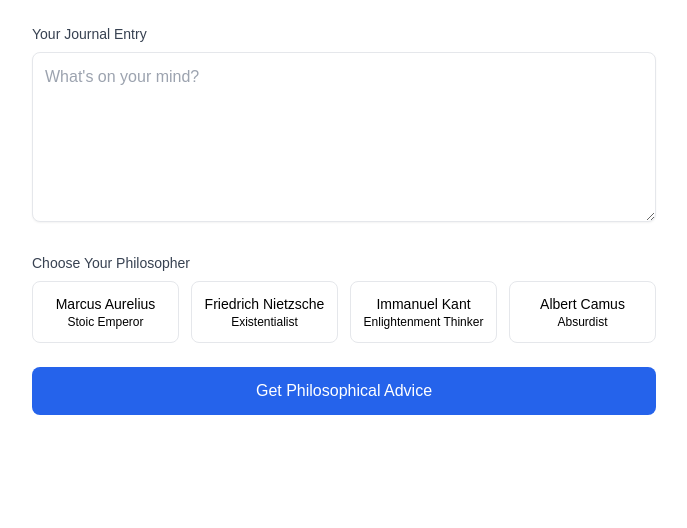
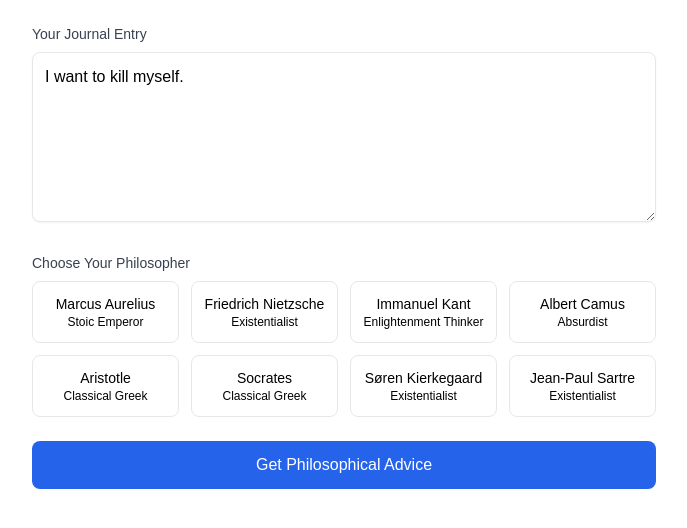
Before and after one commit to AryanKumar1401/stoic-companion, a Next.js app: page / in a window 1280 px wide. Shown: the top 528 px of the page, without its empty margins (296-983 px from the left). Built offline with nearby package versions, Linux system fonts and the light colour scheme.

Commit message:
added philosophers

```diff
--- a/app/api/journal/route.ts
+++ b/app/api/journal/route.ts
@@ -20,7 +20,8 @@ export async function POST(request: Request) {
 
         return NextResponse.json({
             success: true,
-            entry: result.rows[0]
+            entry: result.rows[0],
+            philosopher: philosopher
         });
 
     } catch (error) {
--- a/app/lib/gpt4.ts
+++ b/app/lib/gpt4.ts
@@ -31,7 +31,7 @@ async function generateStoicAdvice(prompt: string): Promise<string> {
 async function analyzeJournalingTone(journalEntry: string): Promise<string> {
     try {
         const response = await openai.chat.completions.create({
-            model: "gpt-4o",
+            model: "gpt-3.5-turbo",
             messages: [
                 {
                     role: "system",
--- a/app/page.tsx
+++ b/app/page.tsx
@@ -8,15 +8,20 @@ interface Philosopher {
 }
 
 const philosophers: Philosopher[] = [
-  { id: 'marcus', name: 'Marcus Aurelius', description: 'Stoic Emperor' },
-  { id: 'nietzsche', name: 'Friedrich Nietzsche', description: 'Existentialist' },
-  { id: 'kant', name: 'Immanuel Kant', description: 'Enlightenment Thinker' },
-  { id: 'camus', name: 'Albert Camus', description: 'Absurdist' }
+  { id: 'Marcus', name: 'Marcus Aurelius', description: 'Stoic Emperor' },
+  { id: 'Nietzsche', name: 'Friedrich Nietzsche', description: 'Existentialist' },
+  { id: 'Kant', name: 'Immanuel Kant', description: 'Enlightenment Thinker' },
+  { id: 'Camus', name: 'Albert Camus', description: 'Absurdist' },
+  { id: 'Aristotle', name: 'Aristotle', description: 'Classical Greek' },
+  { id: 'Socrates', name: 'Socrates', description: 'Classical Greek' },
+  { id: 'Kierkegaard', name: 'Søren Kierkegaard', description: 'Existentialist' },
+  { id: 'Sartre', name: 'Jean-Paul Sartre', description: 'Existentialist' }
 ];
 
 export default function Home() {
   const [content, setContent] = useState('');
   const [result, setResult] = useState(null);
+  const [isLoading, setIsLoading] = useState(false);
   const [selectedPhilosopher, setSelectedPhilosopher] = useState<string | null>(null);
 
   const handleSubmit = async (e: React.FormEvent) => {
@@ -25,13 +30,13 @@ export default function Home() {
       alert('Please select a philosopher');
       return;
     }
-
+    setIsLoading(true);
     try {
       const response = await fetch('/api/journal', {
         method: 'POST',
-        // headers: {
-        //   'Content-Type': 'application/json',
-        // },
+        headers: {
+          'Content-Type': 'application/json',
+        },
         body: JSON.stringify({
           userId: 1,
           content,
@@ -42,6 +47,8 @@ export default function Home() {
       setResult(data);
     } catch (error) {
       console.error('Error:', error);
+    } finally {
+      setIsLoading(false);
     }
   };
 
@@ -53,7 +60,7 @@ export default function Home() {
             Your Journal Entry
           </label>
           <textarea
-            value={content}
+            value={content?content:"I want to kill myself."}
             onChange={(e) => setContent(e.target.value)}
             placeholder="What's on your mind?"
             className="w-full p-3 border rounded-lg shadow-sm"
@@ -92,14 +99,19 @@ export default function Home() {
         </button>
       </form>
 
-      {result && (
-        <div className="mt-6 p-4 bg-gray-50 rounded-lg">
-          <h2 className="font-bold mb-2">
-            Advice from {philosophers.find(p => p.id === selectedPhilosopher)?.name}:
-          </h2>
-          <p className="text-gray-700">{result.entry?.analysis}</p>
-        </div>
-      )}
+      <div className="mt-4">
+        {isLoading ? (
+          <div className="flex items-center space-x-2 text-gray-600">
+            <div className="w-4 h-4 border-t-2 border-b-2 border-gray-600 rounded-full animate-spin"></div>
+            <p>Consulting with {selectedPhilosopher}...</p>
+          </div>
+        ) : result ? (
+          <div className="p-4 bg-gray-50 rounded">
+            <h2 className="font-bold mb-2">Advice from {result.philosopher}:</h2>
+            <p className="text-gray-700">{result.entry.analysis}</p>
+          </div>
+        ) : null}
+      </div>
     </div>
   );
 }
```
